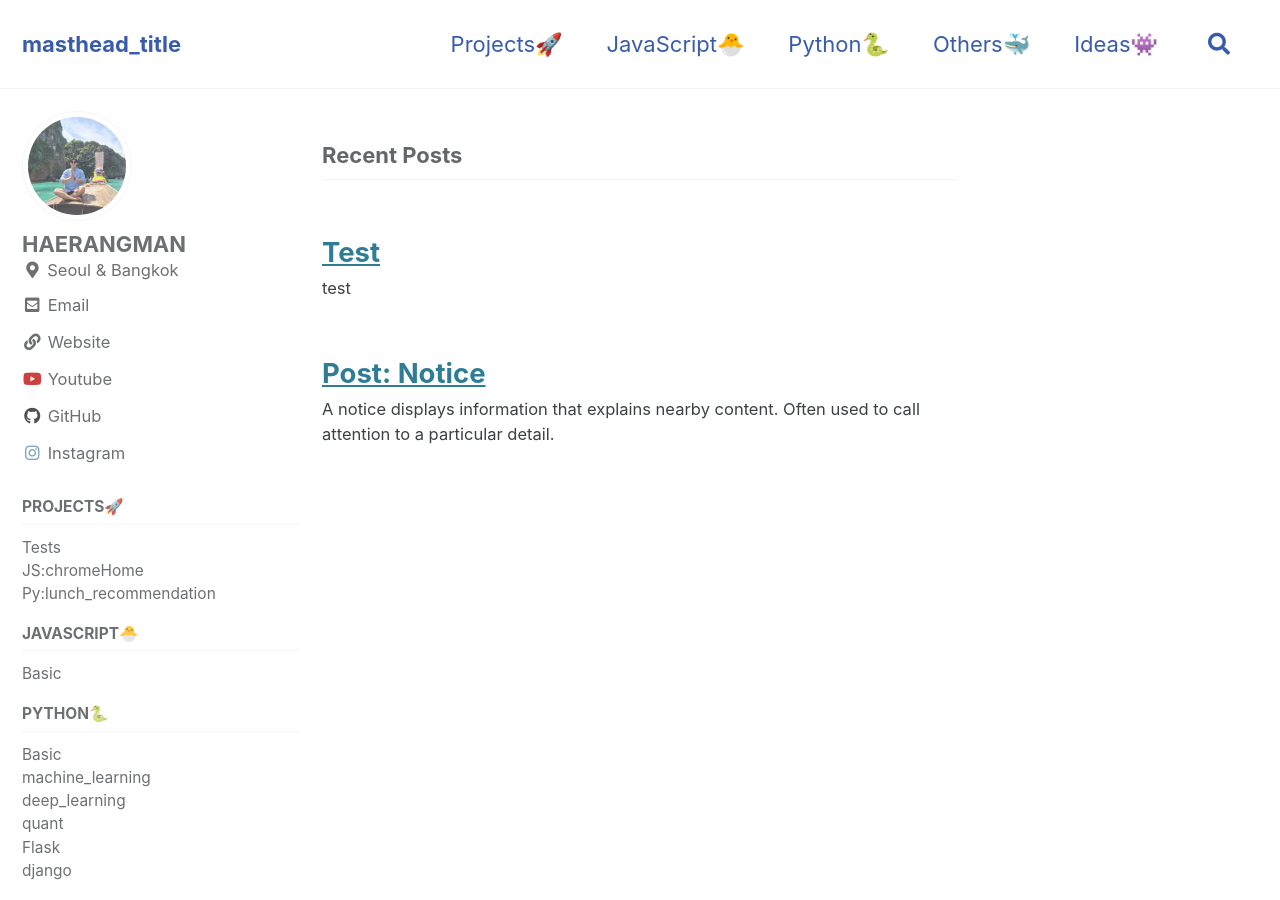
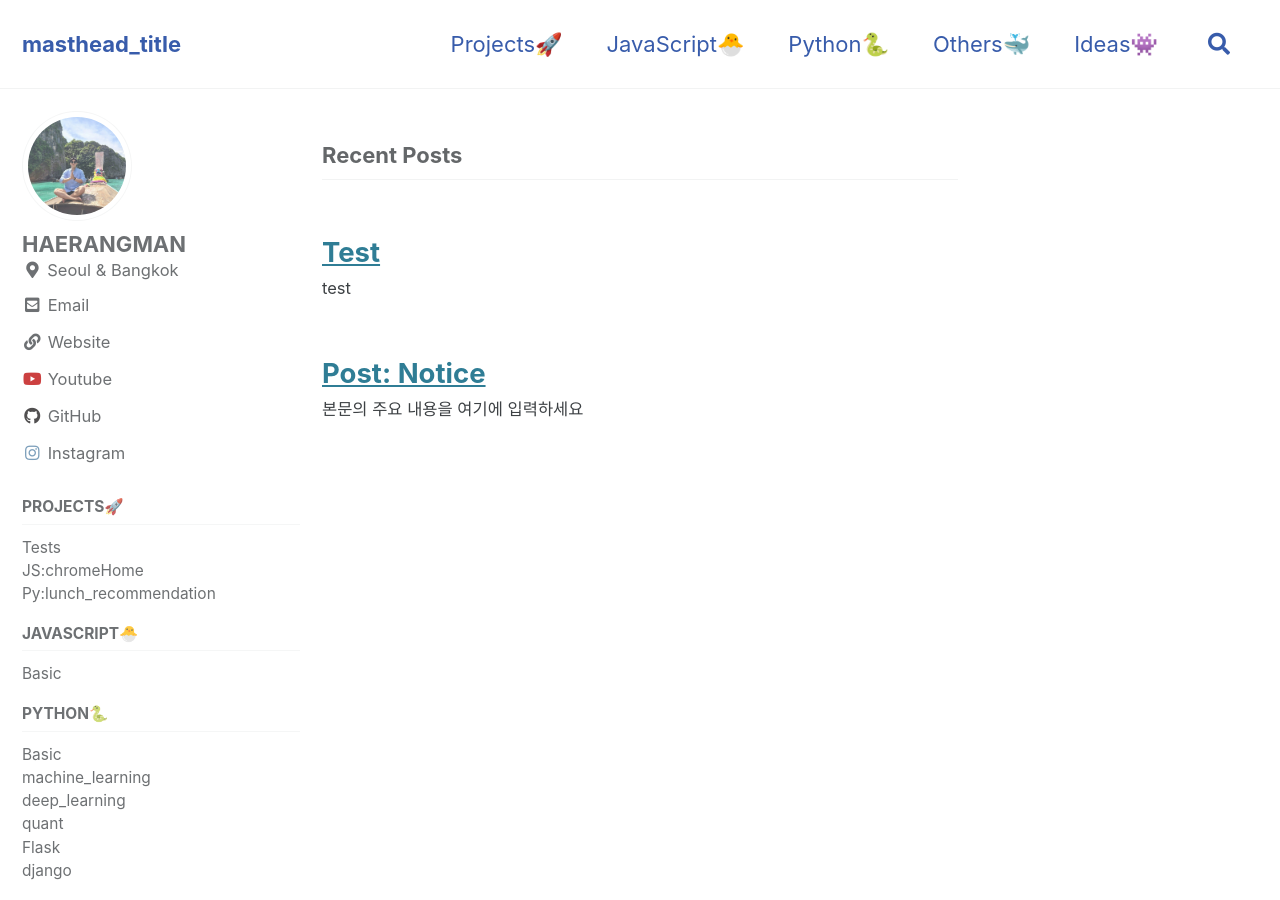
Before and after one commit to HAERANGMAN/HAERANGMAN.github.io, a Jekyll site: the page built from index.html, in a window 1280 px wide and 900 px high. Built offline with Jekyll 4.4.1, drawn with Linux system fonts in a browser that asks for light colours; cached includes are drawn as plain includes; the list of posts is cut into pages by our own code; part of the change alters nothing that is shown.

Commit message:
Update 2010-02-05-post-notice.md

````diff
--- a/_posts/2010-02-05-post-notice.md
+++ b/_posts/2010-02-05-post-notice.md
@@ -1,10 +1,40 @@
 ---
+title: "[포스팅 예시] 이곳에 제목을 입력하세요"
+excerpt: "본문의 주요 내용을 여기에 입력하세요"
+
 title: "Post: Notice"
 categories:
   - Blueprint
 tags:
   - Blueprint
   - test
+  - [tag1, tag2]
+
+permalink: /Blueprint/kaka1/ # 포스트 URL
+
+toc: true # 우측에 본문 목차 네비게이션 생성
+toc_sticky: true # 본문 목차 네비게이션 고정 여부
+
+date: 2020-05-21 # 작성 날짜
+last_modified_at: 2021-10-09 # 최종 수정 날짜
 ---
 
+
+
 A notice displays information that explains nearby content. Often used to call attention to a particular detail.
+asdddddddddasd
+asd
+a
+sd
+asd
+
+asd
+asd
+
+## asd
+
+`asd`
+
+```
+asdasdasd
+```
````
